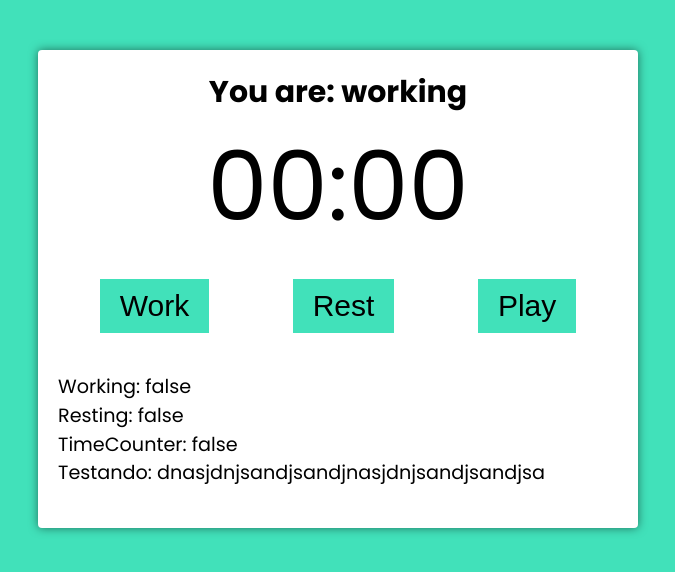
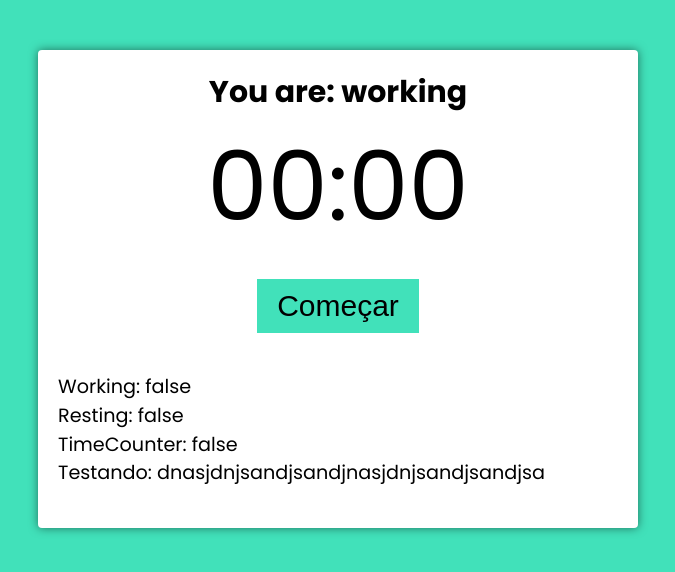
Before and after one commit to iamdevmarcos/pomodoro-web, a React (Create React App) app: page / in a window 1280 px wide. Shown: the top 572 px of the page, without its empty margins (302-977 px from the left). Built offline with nearby package versions, Linux system fonts and the light colour scheme.

Commit message:
feat: adding sounds and creating logics of showing buttons

```diff
--- a/src/components/organisms/PomodoroTimer/index.tsx
+++ b/src/components/organisms/PomodoroTimer/index.tsx
@@ -6,6 +6,12 @@ import { PomodoroTimerProps } from "../../../interfaces/pomodoro";
 import { useInterval } from "../../../hooks/useInterval";
 
 import { Timer, Button } from "../../index";
+
+const bellStart = require("../../../assets/sounds/bell-start.mp3");
+const bellFinish = require("../../../assets/sounds/bell-finish.mp3");
+
+const audioStartWorking = new Audio(bellStart);
+const audioStopWorking = new Audio(bellFinish);
 
 const PomodoroTimer: React.FC<PomodoroTimerProps> = ({
   defaultTime,
@@ -23,6 +29,9 @@ const PomodoroTimer: React.FC<PomodoroTimerProps> = ({
     setWorking(true);
     setResting(false);
     setMainTime(defaultTime);
+
+    audioStartWorking.play();
+    audioStartWorking.currentTime = 0;
   };
 
   const startResting = (long: boolean) => {
@@ -35,6 +44,9 @@ const PomodoroTimer: React.FC<PomodoroTimerProps> = ({
     } else {
       setMainTime(shortRestTime);
     }
+
+    audioStopWorking.play();
+    audioStopWorking.currentTime = 0;
   };
 
   useInterval(
@@ -56,12 +68,15 @@ const PomodoroTimer: React.FC<PomodoroTimerProps> = ({
         <Timer mainTime={mainTime} />
 
         <div className="controls">
-          <Button title="Work" onClick={startWorking} />
-          <Button title="Rest" onClick={() => startResting(false)} />
+          {!working && <Button title="Começar" onClick={startWorking} />}
 
-          {!working && !resting && (
+          {working && !timeCounter && (
+            <Button title="Descansar" onClick={() => startResting(false)} />
+          )}
+
+          {working && (
             <Button
-              title={timeCounter ? "Pause" : "Play"}
+              title={timeCounter ? "Pausar" : "Voltar"}
               onClick={() => setTimeCounter(!timeCounter)}
             />
           )}
```
Also changed, not shown: 2 other files (tests, documents, lock files or other folders).
